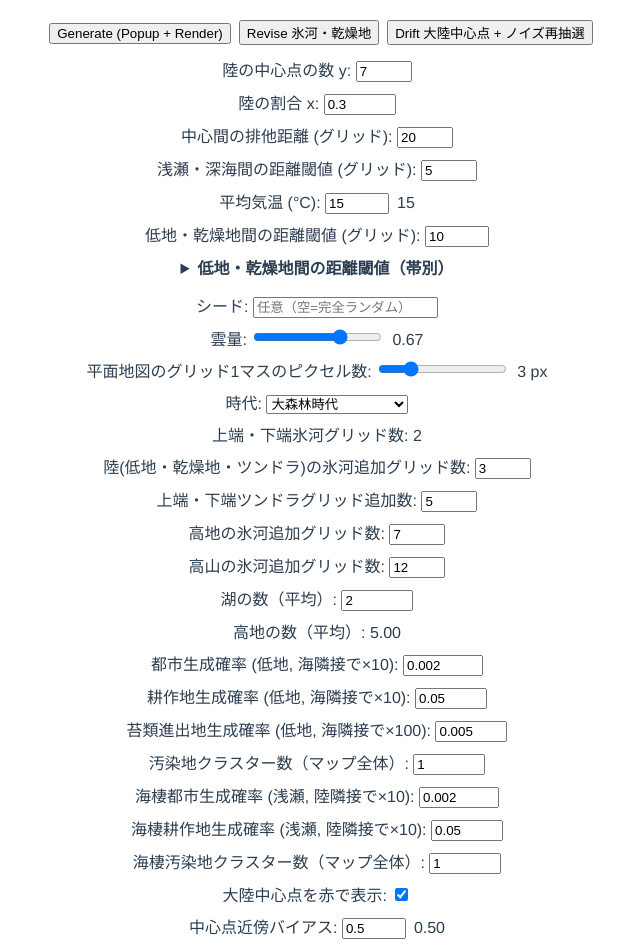
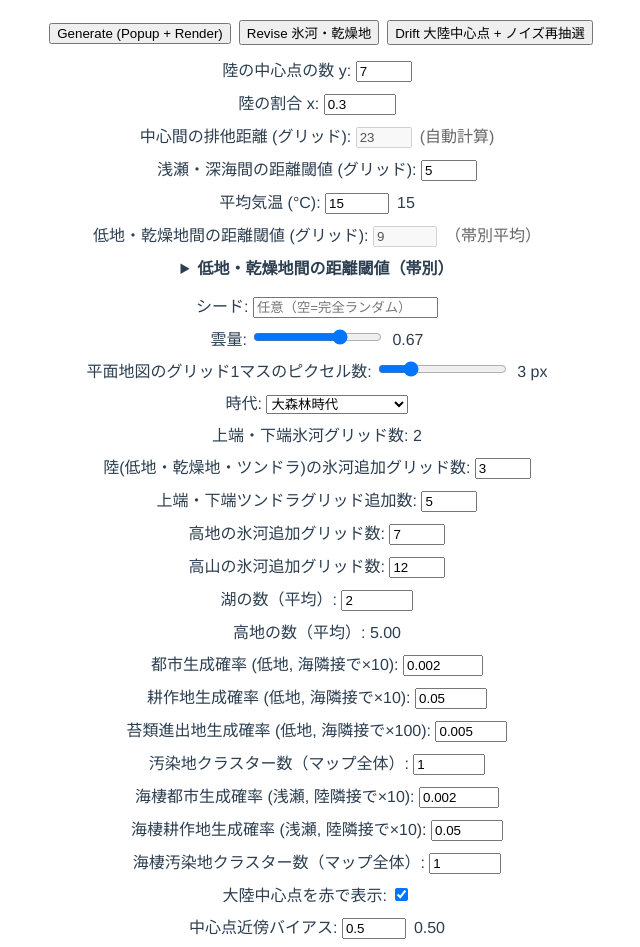
Before and after one commit to consbiol/plate, a Vue app: page / in a window 1280 px wide. Shown: the whole page, without its empty margins (323-963 px from the left). Built offline with nearby package versions, Linux system fonts and the light colour scheme.

Commit message:
UIの微修正

```diff
--- a/src/components/Parameters_Display.vue
+++ b/src/components/Parameters_Display.vue
@@ -20,7 +20,8 @@
     </div>
     <div style="margin-bottom: 8px;">
       <label>中心間の排他距離 (グリッド): </label>
-      <input type="number" min="1" max="50" step="1" v-model.number="local.minCenterDistance" />
+      <input type="number" min="1" max="50" step="1" :value="computedMinCenterDistance" disabled />
+      <span style="margin-left:8px;color:#666">(自動計算)</span>
     </div>
     <div style="margin-bottom: 8px;">
       <label>浅瀬・深海間の距離閾値 (グリッド): </label>
@@ -33,7 +34,8 @@
     </div>
     <div style="margin-bottom: 8px;">
       <label>低地・乾燥地間の距離閾値 (グリッド): </label>
-      <input type="number" min="-60" max="60" step="1" v-model.number="local.baseLandDistanceThreshold" />
+      <input type="number" min="-60" max="60" step="1" :value="landDistanceThresholdAverage" disabled />
+      <span style="margin-left:8px;color:#666">（帯別平均）</span>
     </div>
     <details style="margin-bottom:8px;max-width:600px;margin-left:auto;margin-right:auto;">
       <summary style="cursor:pointer;font-weight:bold;margin-bottom:6px;">低地・乾燥地間の距離閾値（帯別）</summary>
@@ -187,11 +189,11 @@
       :gridHeight="gridHeight"
       :seaLandRatio="local.seaLandRatio"
       :centersY="local.centersY"
-      :minCenterDistance="local.minCenterDistance"
+      :minCenterDistance="computedMinCenterDistance"
       :noiseAmp="0.15"
       :kDecay="3.0"
       :baseSeaDistanceThreshold="local.baseSeaDistanceThreshold"
-      :baseLandDistanceThreshold="local.baseLandDistanceThreshold"
+      :baseLandDistanceThreshold="landDistanceThresholdAverage"
       :landDistanceThreshold1="local.landDistanceThreshold1"
       :landDistanceThreshold2="local.landDistanceThreshold2"
       :landDistanceThreshold3="local.landDistanceThreshold3"
@@ -402,6 +404,36 @@ export default {
       }
       const v = (this.local && typeof this.local.topGlacierRows === 'number') ? this.local.topGlacierRows : 0;
       return Math.round(v);
+    }
+    ,
+    // 低地・乾燥地間の帯別閾値の平均（帯1..帯10 の平均を返す）
+    landDistanceThresholdAverage() {
+      const keys = [1,2,3,4,5,6,7,8,9,10];
+      let sum = 0;
+      let cnt = 0;
+      for (let i = 0; i < keys.length; i++) {
+        const k = keys[i];
+        const prop = this.local && typeof this.local[`landDistanceThreshold${k}`] !== 'undefined' ? this.local[`landDistanceThreshold${k}`] : null;
+        if (prop !== null && typeof prop === 'number' && isFinite(prop)) {
+          sum += Number(prop);
+          cnt += 1;
+        }
+      }
+      if (cnt === 0) {
+        // フォールバック: 明示的なbaseがあればそれを返す、なければ0
+        return (this.local && typeof this.local.baseLandDistanceThreshold === 'number') ? this.local.baseLandDistanceThreshold : 0;
+      }
+      // 小数は四捨五入して整数で表示
+      return Math.round(sum / cnt);
+    },
+    // 陸の割合 x に応じた中心間の排他距離（自動計算）
+    computedMinCenterDistance() {
+      // 元の実装に合わせる:
+      // seaLandRatio を 0.2..1.0 にクランプし、20..40 に線形補間して四捨五入する
+      const raw = (this.local && Number.isFinite(this.local.seaLandRatio)) ? Number(this.local.seaLandRatio) : Number(PARAM_DEFAULTS && PARAM_DEFAULTS.seaLandRatio);
+      const x = Math.max(0.2, Math.min(1.0, raw));
+      const minDistance = 20 + (x - 0.2) * 25; // 20..40
+      return Math.round(minDistance);
     }
   },
   methods: {
@@ -722,7 +754,7 @@ export default {
     <div class="row"><label>陸の割合 x:</label><span>${escape(params.seaLandRatio)}</span></div>
     <div class="row"><label>中心間の排他距離 (グリッド):</label><span>${escape(params.minCenterDistance)}</span></div>
     <div class="row"><label>浅瀬・深海間距離閾値:</label><span>${escape(params.baseSeaDistanceThreshold)}</span></div>
-    <div class="row"><label>低地・乾燥地間距離閾値:</label><span>${escape(params.baseLandDistanceThreshold)}</span></div>
+    <div class="row"><label>低地・乾燥地間距離閾値:</label><span>${escape(this.landDistanceThresholdAverage)}</span></div>
     <div class="row"><label>上端・下端ツンドラ追加グリッド数:</label><span>${escape(params.tundraExtraRows)}</span></div>
     <div class="row"><label>上端・下端ツンドラ総グリッド数:</label><span>${escape(this.topTundraRowsComputed)}</span></div>
     <div class="row"><label>上端・下端氷河グリッド数:</label><span>${escape(this.topGlacierRowsDisplayed)}</span></div>
```
